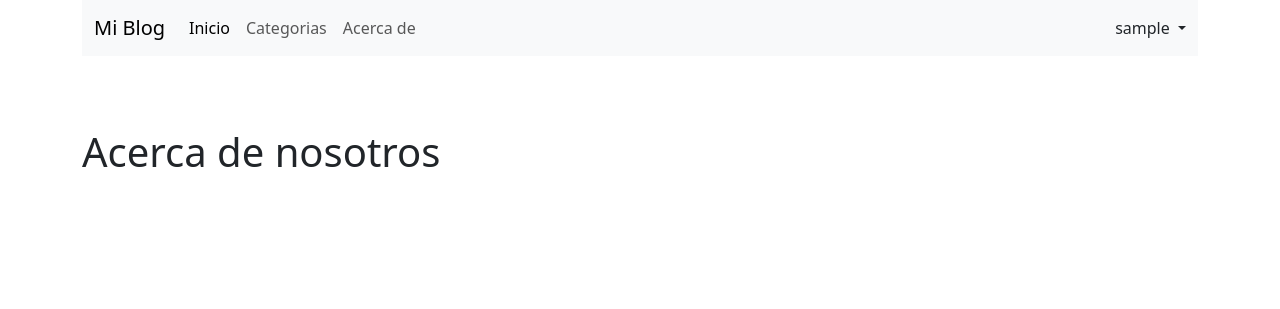
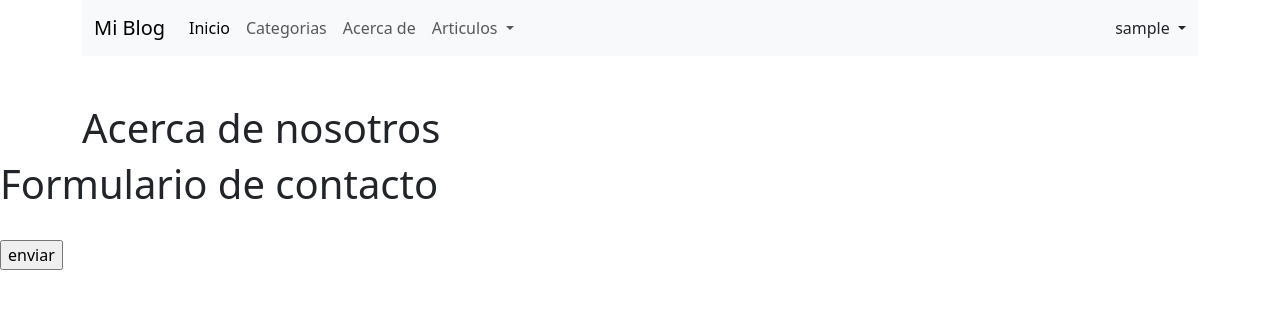
Before and after one commit to Gerar22021/Proyecto_final, a Django app: page /acerca_de/ in a window 1280 px wide. Shown: the top 309 px of the page. Run offline with Django 5.2, Linux system fonts and the light colour scheme; the visitor is signed in with stand-in values (Sample User, id 1).

Commit message:
Actualizado_23/10_organizando_los elementos_visuales

```diff
--- a/blog/apps/post/urls.py
+++ b/blog/apps/post/urls.py
@@ -12,7 +12,7 @@ urlpatterns = [
     path('eliminar_articulo/<int:pk>', EliminarArticulo.as_view(), name = 'eliminar_articulo'),
     path('listar_articulos/', ListarArticulos.as_view(), name = 'listar_articulos'),
     path('listar_por_categoria/<str:categoria>', listar_articulo_por_categoria, name='listar_por_categoria'),
-    path('listar_categorias/', ListarCategorias.as_view(), name= 'listar_categorias'),
+    path('listar_categorias/', ListarCategorias.as_view(), name='listar_categorias'),
     path('ordenar_por/', ordenar_por, name = 'ordenar_por'),
     path('articulo_individual/<int:id>', articulo_individual, name='articulo_individual')
 
--- a/blog/blog/urls.py
+++ b/blog/blog/urls.py
@@ -16,7 +16,7 @@ Including another URLconf
 """
 from django.contrib import admin
 from django.urls import include, path
-from .views import index, acerca_de, listar_categorias
+from .views import index, acerca_de
 from apps.blog_auth.views import RegistrarseView
 
 
@@ -28,5 +28,4 @@ urlpatterns = [
     path('articulos/', include('apps.post.urls')),
     path('comentarios/', include('apps.comentarios.urls')),
     path('', include('apps.contacto.urls')),
-    path('listar_categorias/', listar_categorias, name='listar_categorias')
 ]
--- a/blog/blog/views.py
+++ b/blog/blog/views.py
@@ -7,7 +7,7 @@ def acerca_de(request):
     return render(request, 'acercade.html')
 
 def listar_categorias(request):
-    return render(request, 'articulos/listar_categorias.html')
+    return render(request, 'listar_categorias.html')
 
 def listar_articulos(request):
     return render(request, 'listar_articulos.html')
--- a/blog/templates/acercade.html
+++ b/blog/templates/acercade.html
@@ -4,3 +4,7 @@
 {% block contenido %}
 <h1>Acerca de nosotros</h1>
 {% endblock %}
+
+{% block footer %}
+    {% include 'users/contacto.html' %}
+{% endblock %}
--- a/blog/templates/articulos/listar_articulos.html
+++ b/blog/templates/articulos/listar_articulos.html
@@ -5,9 +5,13 @@
 
 {% block contenido %}
 Filtrar por categoria:
+<div class="btn-group" role="group" aria-label="Basic example">
     {% for p in articulos %}
         <a href="{% url 'apps.post:listar_por_categoria' p.categoria.nombre%}" class="btn btn-primary">{{p.categoria.nombre}}</a>
     {% endfor %}
+</div>
+
+
     <a href="{% url 'apps.post:listar_articulos'%}" class="btn-primary">Eliminar filtro</a>
 
 <form method="GET" action="{% url 'apps.post:ordenar_por' %}">
--- a/blog/templates/articulos/listar_categorias.html
+++ b/blog/templates/articulos/listar_categorias.html
@@ -2,10 +2,7 @@
 {% load static %}
 
 {% block contenido %}
-<h1>Categorias</h1>
 {% for p in categorias %}
-    <a href="{% url 'apps.post:listar_por_categoria' p.nombre%}">{{p.nombre}}</a>
-{%empty%}
-No hay categorias
+    <p>{{p.nombre}}</p>
 {% endfor %}
 {% endblock %}
--- a/blog/templates/base.html
+++ b/blog/templates/base.html
@@ -27,12 +27,26 @@
                           <a class="nav-link active" aria-current="page" href="/index">Inicio</a>
                         </li>
                         <li class="nav-item">
-                        <a class="nav-link" href="/listar_categorias">Categorias</a>
+                          <a class="nav-link" href="{% url 'apps.post:listar_categorias' %}">Categorias</a>
                         </li>
                         <li class="nav-item">
                           <a class="nav-link" href="/acerca_de">Acerca de</a>
                         </li>
-
+                        <li class="nav-item">
+                            <li class="nav-item dropdown">
+                              <a class="nav-link dropdown-toggle" href="#" role="button" data-bs-toggle="dropdown" aria-expanded="false">
+                                Articulos
+                              </a>
+                              <ul class="dropdown-menu">
+                                  {% if user.is_authenticated and user.perfil.colaborador %}
+                                    <a class="nav-link" href="{% url 'apps.post:agregar_articulo' %}">Agregar</a>
+                                    <a class="nav-link" href="{% url 'apps.post:listar_articulos' %}">Listar</a>
+                                  {% else %}
+                                    <a class="nav-link" href="{% url 'apps.post:listar_articulos' %}">Listar</a>
+                                  {% endif %}
+                              </ul>
+                            </li>
+                        </li>
                         <li class="nav-item">
                           <a class="nav-link disabled" aria-disabled="true"></a>
                         </li>
@@ -53,15 +67,6 @@
                         <li class="nav-item dropdown">
                           <a class="nav-link dropdown-toggle" href="#" role="button" data-bs-toggle="dropdown" aria-expanded="false">
                             {{ user.username }}
-                      <ul class="dropdown-menu">
-                          {% if user.is_authenticated %}
-                          <form method="post" action="{% url 'apps.blog_auth:cerrar_sesion' %}">
-                              {% csrf_token %}
-                              <button type="submit" class="dropdown-item">Cerrar sesión</button>
-                          </form>
-                          {% endif %}
-                      </ul>
-
                           </a>
                           <ul class="dropdown-menu">
                               {% if user.is_authenticated %}
@@ -76,33 +81,6 @@
                       </div>
                     </div>
                   </nav>
-                {% if user.is_authenticated %}
-                <div class="dropdown">
-                        <div class="dropdown-content">
-                        <form method="post" action="{% url 'apps.blog_auth:cerrar_sesion' %}">
-                            {% csrf_token %}
-                            <button type="submit" class="dropdown-item">Cerrar sesión</button>
-                        </form>
-                        </div>
-                    </div>
-                    {% if user.perfil.colaborador %}
-                        <div class="dropdown">
-                            <button>-----Articulo-----</button>
-                            <div class="dropdown-content">
-                            <a href="{% url 'apps.post:agregar_articulo' %}">Agregar</a>
-                            <a href="{% url 'apps.post:listar_articulos' %}">Listar</a>
-                            </div>
-                        </div>
-                    {% endif %}
-                {% else %}
-                <div class="dropdown">
-                    <button>-----Articulo-----</button>
-                    <div class="dropdown-content">
-                        <a href="{% url 'apps.post:listar_articulos' %}">Listar</a>
-                    </div>
-                </div>
-                {% endif %}
-
                 {% endblock %}
         </center>
     </div>
@@ -114,6 +92,7 @@
     <script src="https://cdn.jsdelivr.net/npm/bootstrap@5.3.3/dist/js/bootstrap.bundle.min.js" integrity="sha384-YvpcrYf0tY3lHB60NNkmXc5s9fDVZLESaAA55NDzOxhy9GkcIdslK1eN7N6jIeHz" crossorigin="anonymous"></script>
 </body>
 <footer>
-
+  {% block footer %}
+  {% endblock %}
 </footer>
 </html>
--- a/blog/templates/users/contacto.html
+++ b/blog/templates/users/contacto.html
@@ -1,4 +1,3 @@
-{% extends 'base.html'%}
 {% load static %}
 
 {% block contenido %}
```
Also changed, not shown: blog/templates/index.html (+21 -0 lines), blog/templates/users/registro.html (+8 -1 lines), blog/templates/users/sesion.html (+7 -1 lines), blog/static/post_default.png. Lines whose indentation alone changed are shown as unchanged.
